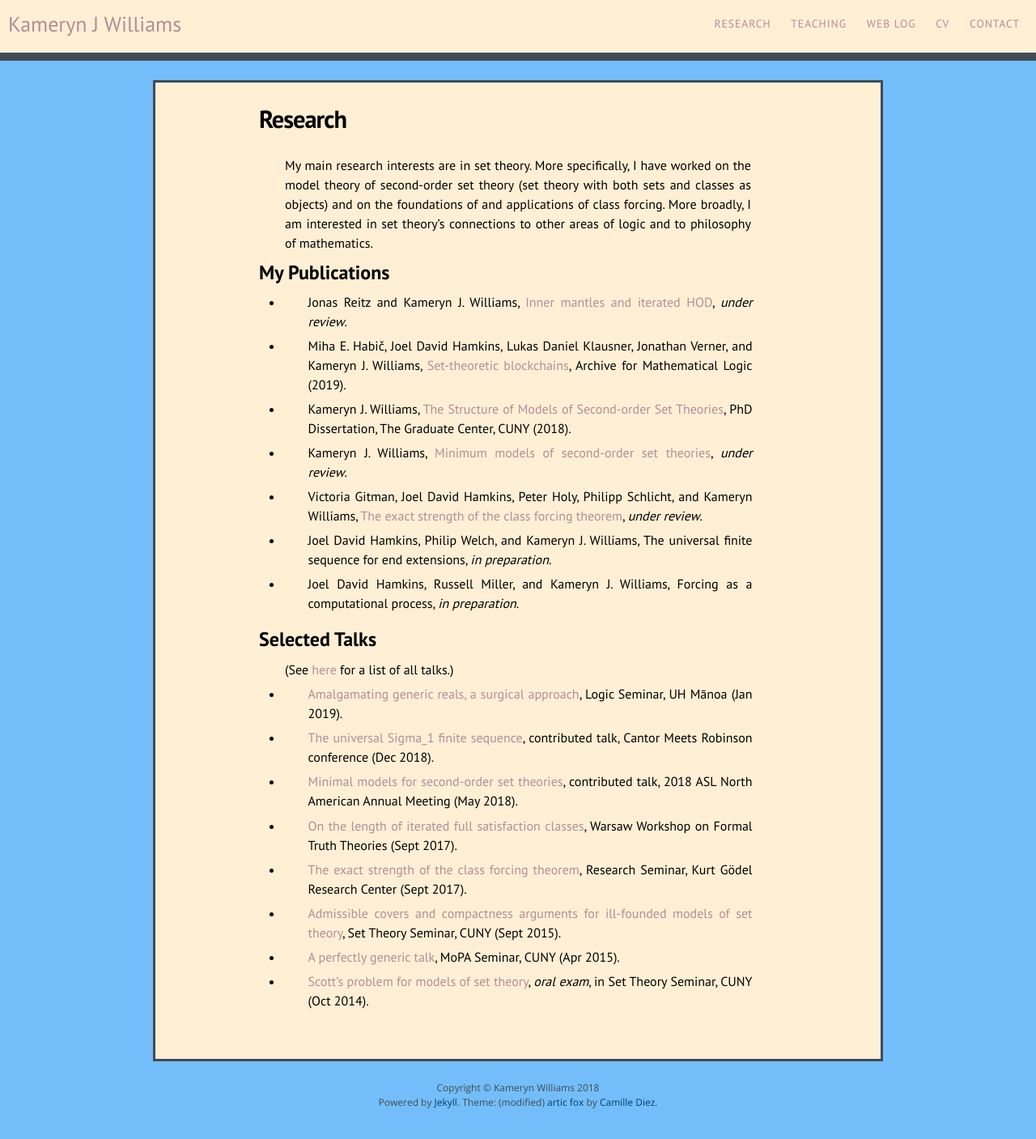
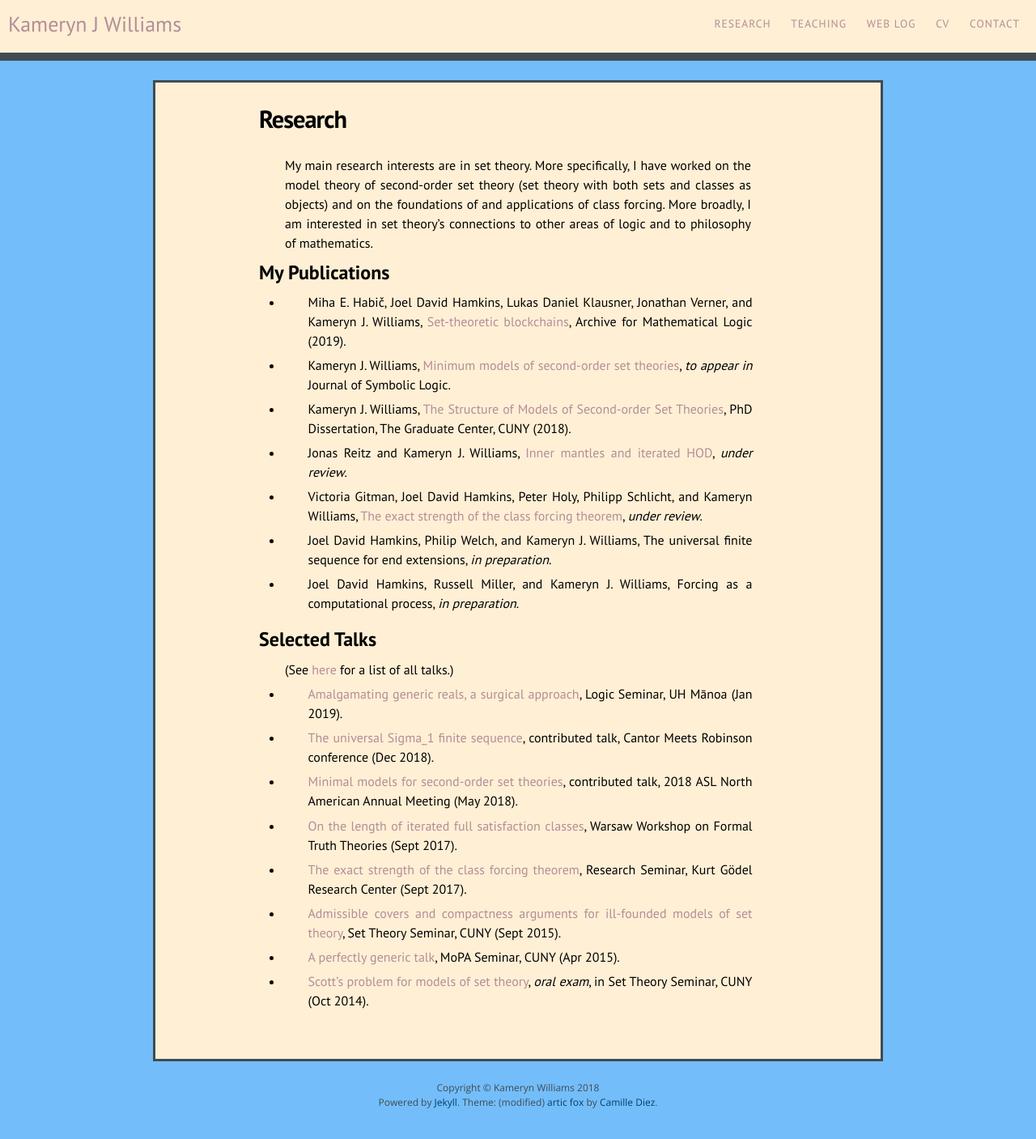
Before and after one commit to kamerynjw/kamerynjw.github.io, a Jekyll site: the page built from research.md, in a window 1280 px wide. Shown: the whole page at 81% size. Built offline with Jekyll 4.4.1, drawn with Linux system fonts in a browser that asks for light colours; nearby versions of some CDN libraries.

Commit message:
updated other publication stuffs

```diff
--- a/_data/pubs.yml
+++ b/_data/pubs.yml
@@ -1,25 +1,24 @@
 
 #info about publications
-
-- href: "inner-mantles"
-  authors: "Jonas Reitz and Kameryn J. Williams"
-  title: "Inner mantles and iterated HOD"
-  othercite: "*under review*"
-
 
 - href: "set-theoretic-blockchains"
   authors: "Miha E. Habič, Joel David Hamkins, Lukas Daniel Klausner, Jonathan Verner, and Kameryn J. Williams"
   title: "Set-theoretic blockchains"
   othercite: "Archive for Mathematical Logic (2019)"
 
+- href: "least-models"
+  authors: "Kameryn J. Williams"
+  title: "Minimum models of second-order set theories"
+  othercite: "*to appear in* Journal of Symbolic Logic"
+
 - href: "diss"
   authors: "Kameryn J. Williams"
   title: "The Structure of Models of Second-order Set Theories"
   othercite: "PhD Dissertation, The Graduate Center, CUNY (2018)"
 
-- href: "least-models"
-  authors: "Kameryn J. Williams"
-  title: "Minimum models of second-order set theories"
+- href: "inner-mantles"
+  authors: "Jonas Reitz and Kameryn J. Williams"
+  title: "Inner mantles and iterated HOD"
   othercite: "*under review*"
 
 - href: "class-forcing-theorem"
```
